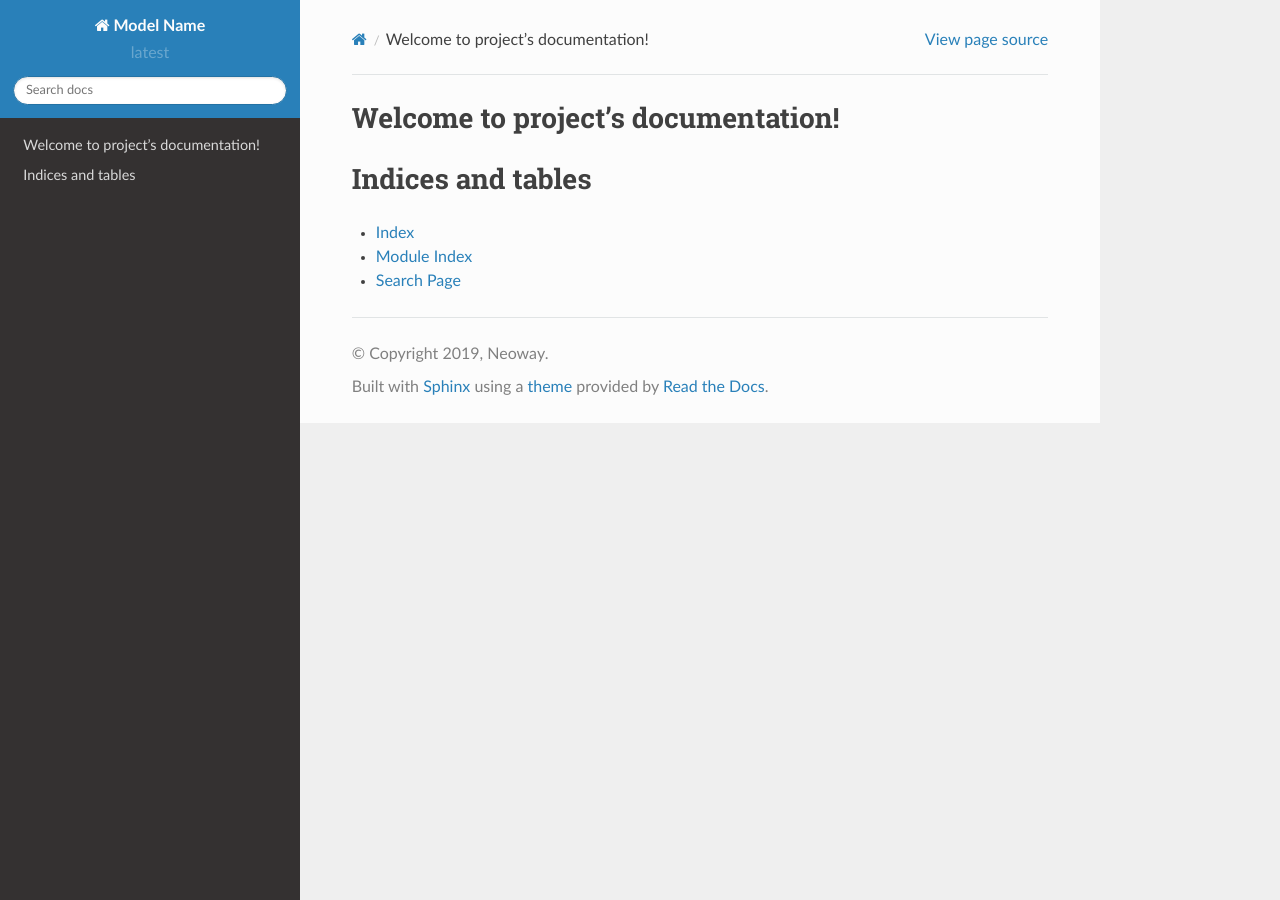
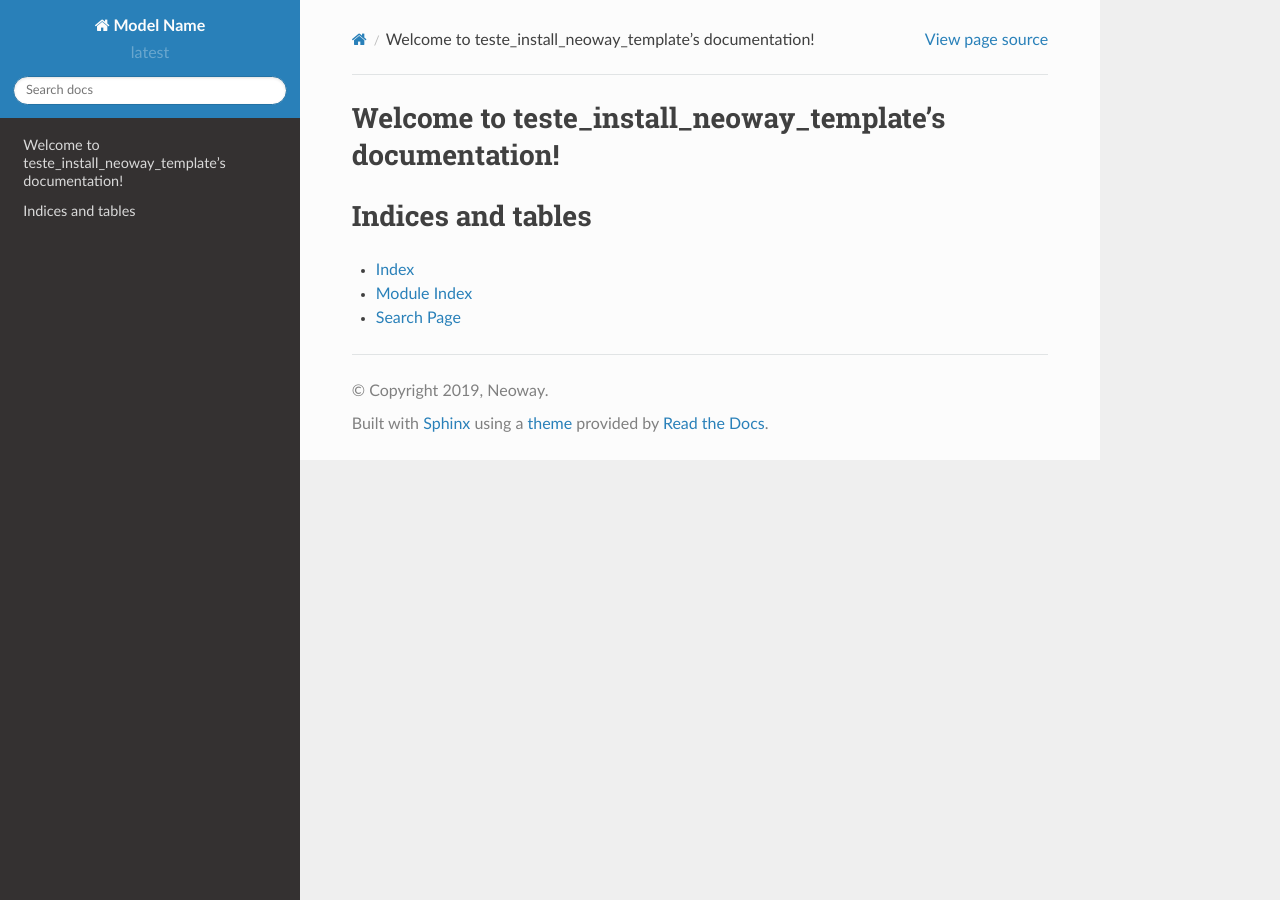
Before and after one commit to bruno-pinheiro/teste-install-neoway-template, a Sphinx documentation site: the page built from docs/source/index.rst, in a window 1280 px wide. Built offline with Sphinx 7.4.7 and the Read the Docs theme 2.0.0, drawn with Linux system fonts in a browser that asks for light colours; pages that are not in the unit, such as notebooks, are missing from menus.

```diff
--- a/docs/source/index.rst
+++ b/docs/source/index.rst
@@ -1,4 +1,4 @@
-Welcome to project's documentation!
+Welcome to teste_install_neoway_template's documentation!
 ==========================================
 
 .. toctree::
```
Also changed, not shown: 1 other file.
